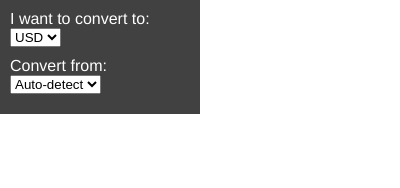
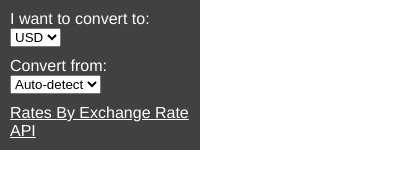
Before and after one commit to eldonmacdonald/HoverCurrencyConverter, a browser extension: page resources/popup.html in a window 400 px wide. Drawn offline with Linux system fonts and the light colour scheme.

Commit message:
Added attribution for Exchange Rate API (oops, they are very cool, please check them out, link in popup)

```diff
--- a/resources/popup.html
+++ b/resources/popup.html
@@ -28,6 +28,9 @@
         color: red;
         background-color: white;
         display: none;
+    }
+    a{
+        color: white;
     }
 </style>
 <body>
@@ -63,6 +66,7 @@
         </section>
         <section>
             <p id="reload-message">You must reload the page for changes to take effect.</p>
+            <a target="_blank" href="https://www.exchangerate-api.com">Rates By Exchange Rate API</a>
         </section>
     </main>
 </body>
```
